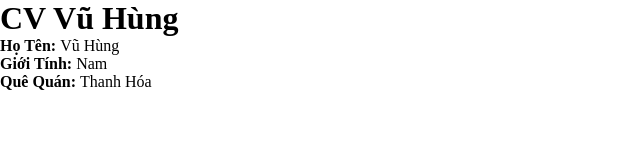
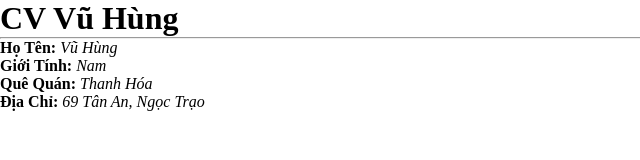
Before and after one commit to beyourself362/beyourself362.github.io, a plain HTML site: page index.html in a window 1280 px wide. Shown: the whole page, without its empty margins (0-640 px from the left). Drawn offline with Linux system fonts and the light colour scheme.

Commit message:
no comment

```diff
--- a/index.html
+++ b/index.html
@@ -9,14 +9,18 @@
 </head>
 <body>
 	<h1>CV Vũ Hùng</h1>
-	<div>
-		<b>Họ Tên: </b> Vũ Hùng
+	<hr>
+	<div class="profile">
+		<b>Họ Tên: </b> <i>Vũ Hùng</i>
 	</div>
-	<div>
-		<b>Giới Tính: </b> Nam
+	<div class="profile">
+		<b>Giới Tính: </b> <i>Nam</i>
 	</div>
-	<div>
-		<b>Quê Quán: </b> Thanh Hóa
+	<div class="profile">
+		<b>Quê Quán: </b> <i>Thanh Hóa</i>
+	</div>
+	<div class="profile">
+		<b>Địa Chỉ: </b> <i>69 Tân An, Ngọc Trạo</i>
 	</div>
 </body>
 </html>
```
